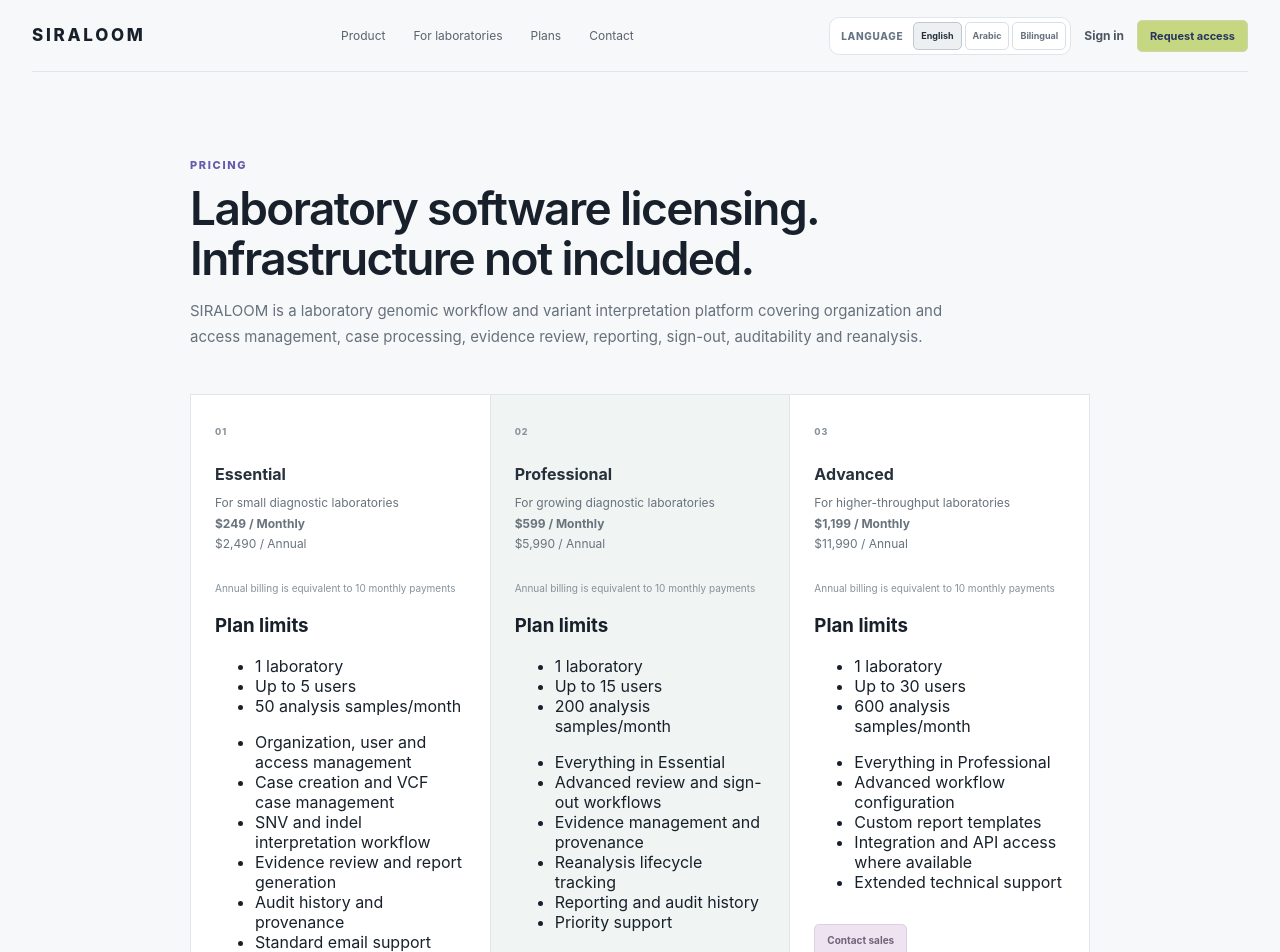
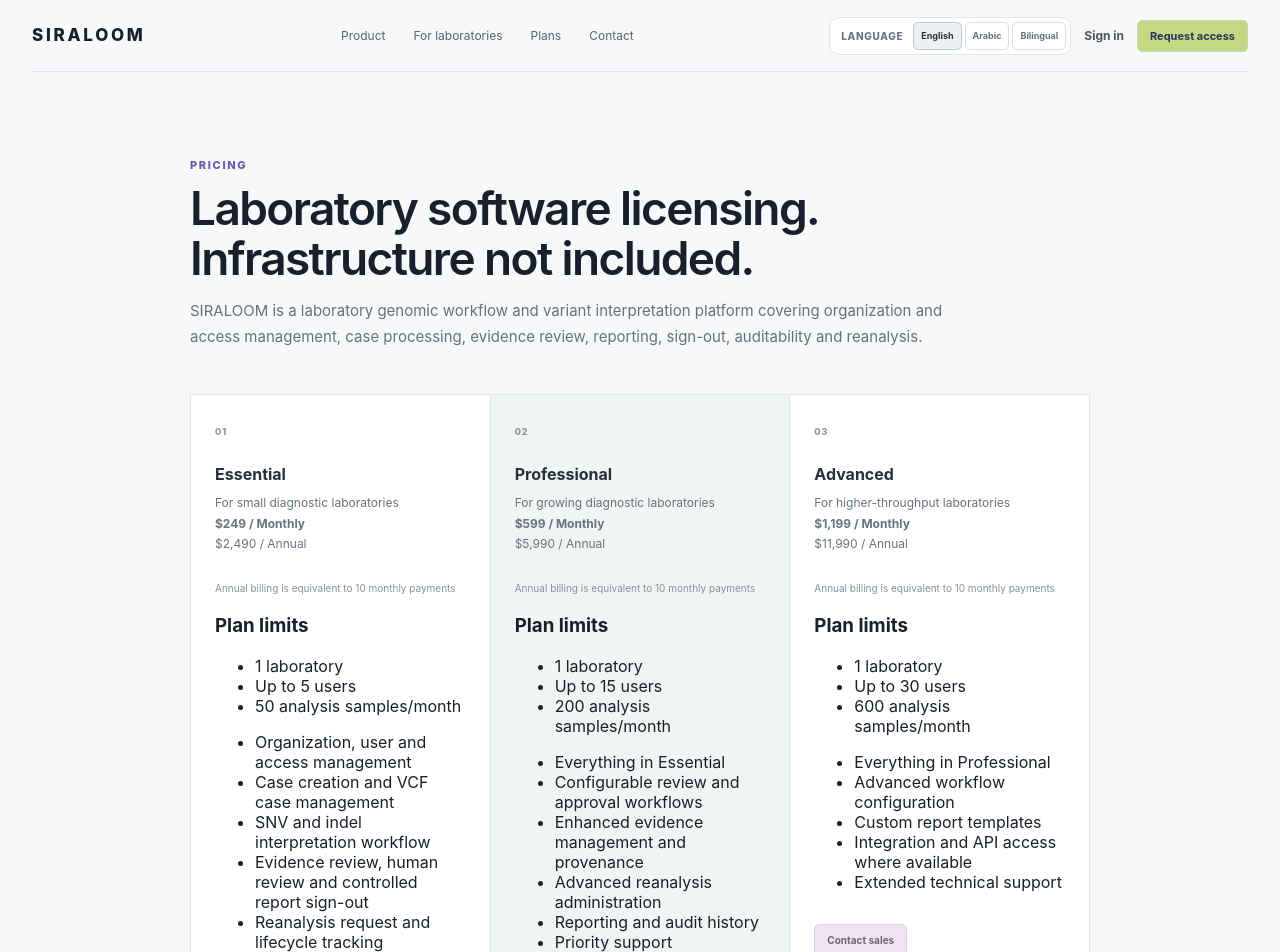
Before and after one commit to SayedaRehmat/SIRALOOM, a Next.js app in the folder frontend/: page /pricing in a window 1280 px wide. Shown: the top 952 px of the page. Built offline with nearby package versions, Linux system fonts and the light colour scheme; no server answers.

Commit message:
fix(pricing): keep sign-out and reanalysis in core tiers

```diff
--- a/frontend/app/(public)/pricing/page.tsx
+++ b/frontend/app/(public)/pricing/page.tsx
@@ -21,7 +21,8 @@ export default function Pricing() {
             "إدارة المؤسسة والمستخدمين والصلاحيات",
             "إنشاء الحالات وإدارة ملفات VCF",
             "سير عمل تفسير SNV وindel",
-            "مراجعة الأدلة وإعداد التقارير",
+            "مراجعة الأدلة والمراجعة البشرية واعتماد التقارير",
+            "طلبات إعادة التحليل وتتبع دورة حياتها",
             "سجلات التدقيق وتتبع المصدر",
             "دعم قياسي عبر البريد الإلكتروني",
           ],
@@ -35,9 +36,9 @@ export default function Pricing() {
           limits: ["مختبر واحد", "حتى 15 مستخدماً", "200 عينة تحليل شهرياً"],
           features: [
             "جميع مزايا الخطة الأساسية",
-            "سير عمل متقدم للمراجعة والاعتماد",
-            "إدارة الأدلة وسجل المصدر",
-            "إدارة إعادة التحليل وتتبعها",
+            "سير عمل قابل للتهيئة للمراجعة والاعتماد",
+            "إدارة موسعة للأدلة وتتبع المصدر",
+            "إدارة متقدمة لإعادة التحليل",
             "التقارير وسجلات التدقيق",
             "دعم ذو أولوية",
           ],
@@ -71,7 +72,8 @@ export default function Pricing() {
             "Organization, user and access management",
             "Case creation and VCF case management",
             "SNV and indel interpretation workflow",
-            "Evidence review and report generation",
+            "Evidence review, human review and controlled report sign-out",
+            "Reanalysis request and lifecycle tracking",
             "Audit history and provenance",
             "Standard email support",
           ],
@@ -85,9 +87,9 @@ export default function Pricing() {
           limits: ["1 laboratory", "Up to 15 users", "200 analysis samples/month"],
           features: [
             "Everything in Essential",
-            "Advanced review and sign-out workflows",
-            "Evidence management and provenance",
-            "Reanalysis lifecycle tracking",
+            "Configurable review and approval workflows",
+            "Enhanced evidence management and provenance",
+            "Advanced reanalysis administration",
             "Reporting and audit history",
             "Priority support",
           ],
```
